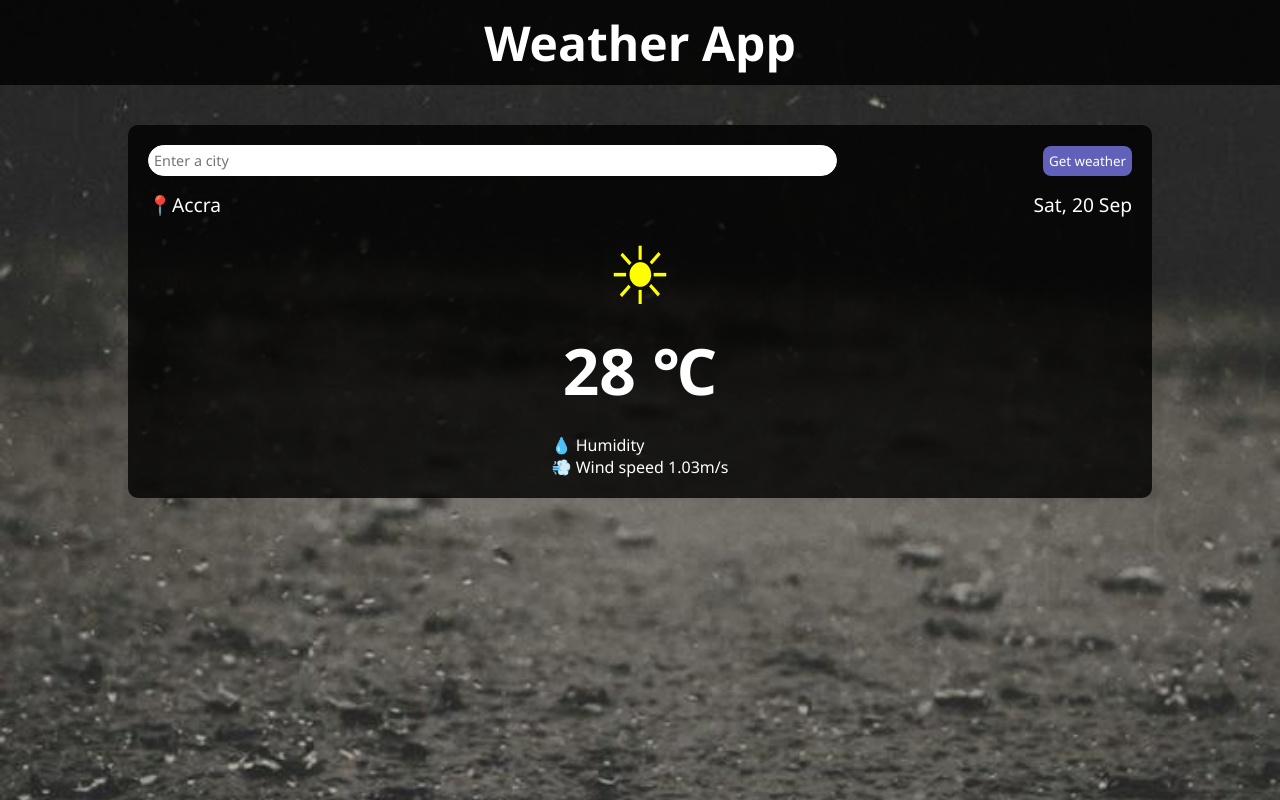
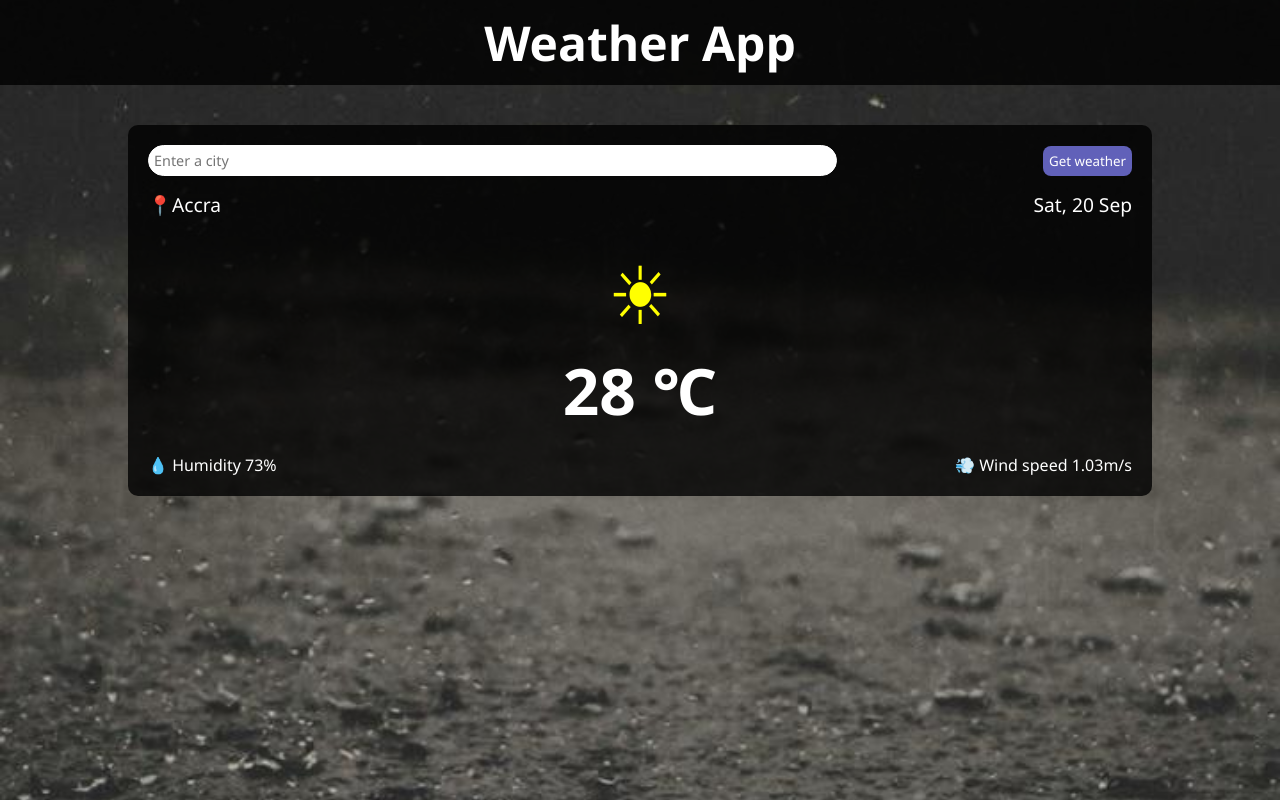
Before and after one commit to 4wiafe/weather-app, a website built with webpack: page src/template.html in a window 1280 px wide. Built offline with nearby package versions, Linux system fonts and the light colour scheme.

Commit message:
Add styles to humidity and wind speed elements

```diff
--- a/src/styles.css
+++ b/src/styles.css
@@ -102,7 +102,7 @@ h1 {
   justify-content: center;
   align-items: center;
   font-size: 4rem;
-  margin-bottom: 20px;
+  margin: 20px;
 }
 
 .weather-icon {
@@ -113,3 +113,11 @@ h1 {
 .temperature {
   font-weight: bold;
 }
+
+.humidity-speed {
+  width: 100%;
+  display: flex;
+  flex-direction: row;
+  justify-content: space-between;
+  align-items: center;
+}
--- a/src/template.html
+++ b/src/template.html
@@ -23,7 +23,7 @@
       <div class="temperature"><p>28 ℃</p></div>
     </div>
     <div class="humidity-speed">
-      <div class="humidity"><p>💧 Humidity</p></div>
+      <div class="humidity"><p>💧 Humidity 73%</p></div>
       <div class="wind-speed"><p>💨 Wind speed 1.03m/s</p>
       </div>
     </div>
```
